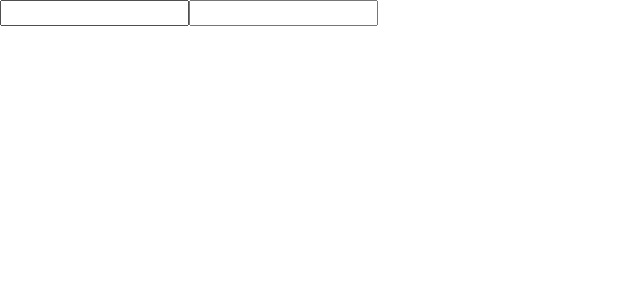
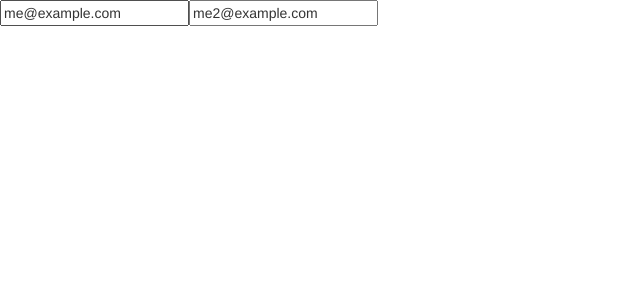
Before and after one commit to sultanmr/ng-hello-world, an Angular app: page / in a window 1280 px wide. Shown: the top 300 px of the page, without its empty margins (0-640 px from the left). Built offline with nearby package versions, Linux system fonts and the light colour scheme.

Commit message:
Two-way Binding

```diff
--- a/src/app/app.module.ts
+++ b/src/app/app.module.ts
@@ -1,4 +1,5 @@
 import { BrowserModule } from '@angular/platform-browser';
+import { FormsModule } from '@angular/forms';
 import { NgModule } from '@angular/core';
 
 import { AppComponent } from './app.component';
@@ -12,7 +13,9 @@ import { CoursesService } from './courses.service';
     CourseComponent
   ],
   imports: [
-    BrowserModule
+    BrowserModule,
+    FormsModule
+
   ],
   providers: [
     CoursesService
--- a/src/app/course/course.component.ts
+++ b/src/app/course/course.component.ts
@@ -1,25 +1,29 @@
 import { Component } from '@angular/core';
+
 
 import { CoursesService } from '../courses.service';
 
 @Component({
   selector: 'app-course',
   template: `
-  <input (keyup.enter)="onKeyUp1($event)" />
-  <input #email (keyup.enter)="onKeyUp2(email.value)" />
+  <input [value]="email1" (keyup.enter)="email1=$event.target.value; onKeyUp1()" />
+  <input [(ngModel)]="email2" (keyup.enter)="onKeyUp2()" />
   `,
   styleUrls: ['./course.component.css']
 })
 
 export class CourseComponent {
 
-  onKeyUp1($event) {
+  email1="me@example.com";
+  email2="me2@example.com";
+  onKeyUp1() {
 
-    console.log($event.target.value);
+    console.log(this.email1);
   }
 
-  onKeyUp2(val) {
+  onKeyUp2() {
 
-    console.log(val);
-  }
+        console.log(this.email2);
+      }
+
 }
```
